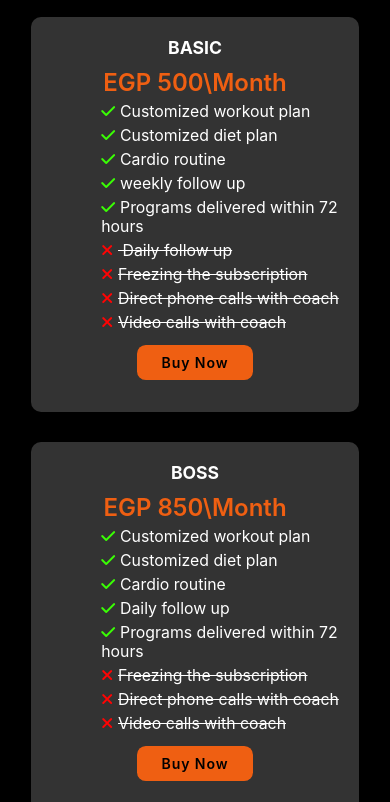
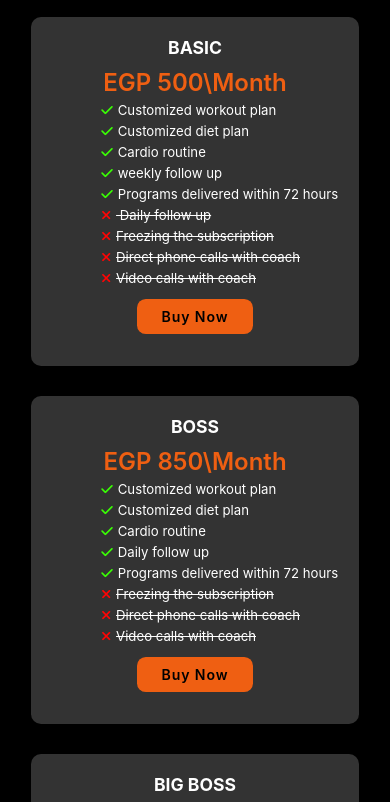
Before and after one commit to CoachMohammedElbous/CoachMohammedElbous, a plain HTML site: page index.html in a window 390 px wide. Shown: the part 2080-2882 px from the top of the page. Drawn offline with nearby package versions, Linux system fonts and the light colour scheme.

Commit message:
style.css

```diff
--- a/style.css
+++ b/style.css
@@ -561,7 +561,7 @@ span{
         min-width: 100%;
     }
     .plan li{
-        margin-left:30px
+
         font-size: 1.5rem;
 
     }
```
